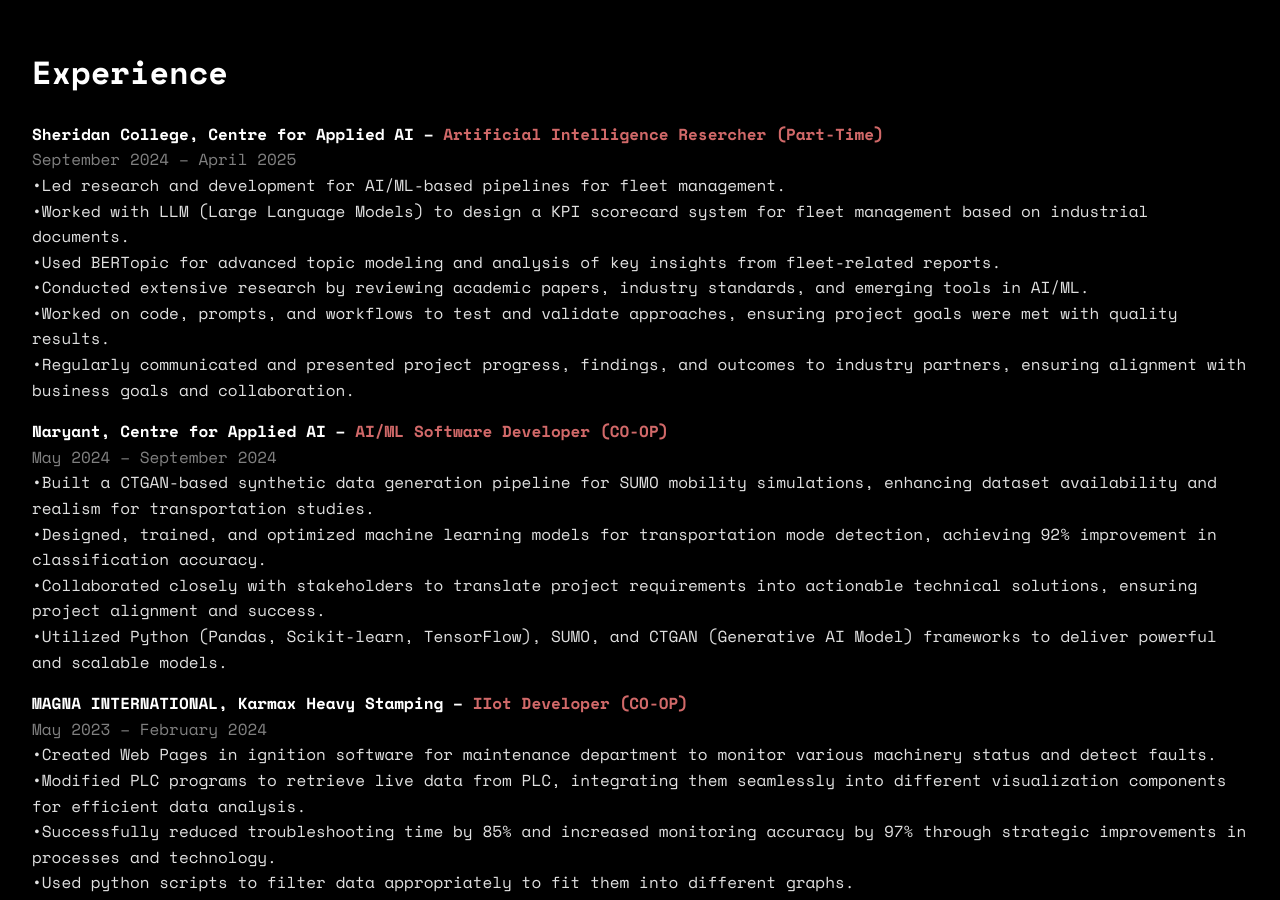
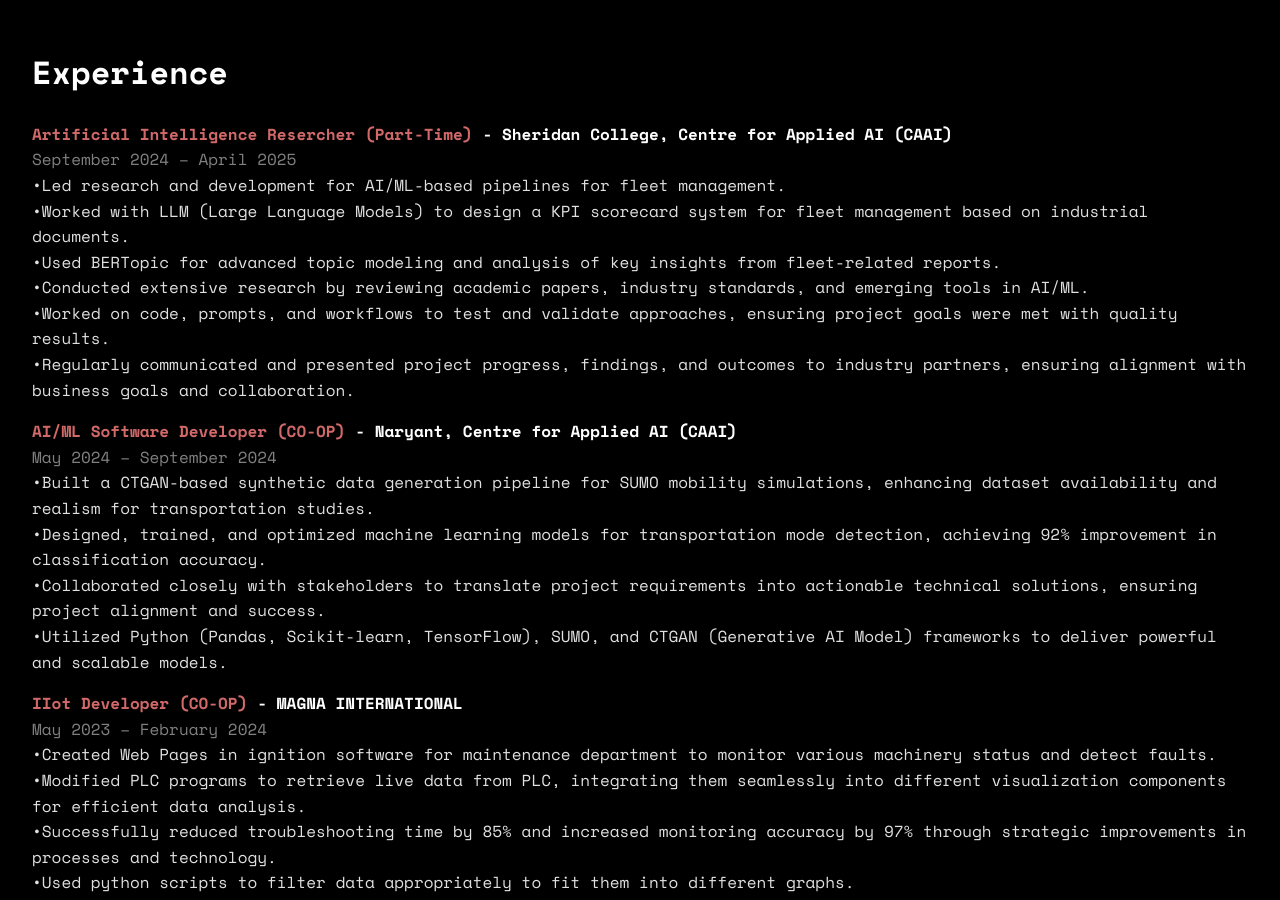
Before and after one commit to het0814/het0814.github.io, a React (Create React App) app: page / in a window 1280 px wide. Shown: the part 920-1820 px from the top of the page. Built offline with nearby package versions, Linux system fonts and the light colour scheme.

Commit message:
changed job title format

```diff
--- a/src/components/Experience.js
+++ b/src/components/Experience.js
@@ -5,19 +5,19 @@ const Experience = () => {
     <section id="experience">
       <h2>Experience</h2>
       <ul>
-        <li><strong>Sheridan College, Centre for Applied AI – <span style={{ color: '#d16969' }}>Artificial Intelligence Resercher (Part-Time)</span></strong><br></br><span style={{ color: '#808080' }}>September 2024 – April 2025</span><br></br>
+        <li><strong><span style={{ color: '#d16969' }}>Artificial Intelligence Resercher (Part-Time)</span> - Sheridan College, Centre for Applied AI (CAAI)</strong><br></br><span style={{ color: '#808080' }}>September 2024 – April 2025</span><br></br>
         •Led research and development for AI/ML-based pipelines for fleet management.<br></br>
         •Worked with LLM (Large Language Models) to design a KPI scorecard system for fleet management based on industrial documents.<br></br>
         •Used BERTopic for advanced topic modeling and analysis of key insights from fleet-related reports.<br></br>
         •Conducted extensive research by reviewing academic papers, industry standards, and emerging tools in AI/ML.<br></br>
         •Worked on code, prompts, and workflows to test and validate approaches, ensuring project goals were met with quality results.<br></br>
         •Regularly communicated and presented project progress, findings, and outcomes to industry partners, ensuring alignment with business goals and collaboration.</li>
-        <li><strong>Naryant, Centre for Applied AI – <span style={{ color: '#d16969' }}>AI/ML Software Developer (CO-OP)</span></strong><br></br><span style={{ color: '#808080' }}>May 2024 – September 2024</span><br></br>
+        <li><strong><span style={{ color: '#d16969' }}>AI/ML Software Developer (CO-OP)</span> - Naryant, Centre for Applied AI (CAAI)</strong><br></br><span style={{ color: '#808080' }}>May 2024 – September 2024</span><br></br>
         •Built a CTGAN-based synthetic data generation pipeline for SUMO mobility simulations, enhancing dataset availability and realism for transportation studies.<br></br>
         •Designed, trained, and optimized machine learning models for transportation mode detection, achieving 92% improvement in classification accuracy.<br></br>
         •Collaborated closely with stakeholders to translate project requirements into actionable technical solutions, ensuring project alignment and success.<br></br>
         •Utilized Python (Pandas, Scikit-learn, TensorFlow), SUMO, and CTGAN (Generative AI Model) frameworks to deliver powerful and scalable models.</li>
-        <li><strong>MAGNA INTERNATIONAL, Karmax Heavy Stamping – <span style={{ color: '#d16969' }}>IIot Developer (CO-OP)</span></strong><br></br><span style={{ color: '#808080' }}>May 2023 – February 2024</span><br></br>
+        <li><strong><span style={{ color: '#d16969' }}>IIot Developer (CO-OP)</span> - MAGNA INTERNATIONAL</strong><br></br><span style={{ color: '#808080' }}>May 2023 – February 2024</span><br></br>
         •Created Web Pages in ignition software for maintenance department to monitor various machinery status and detect faults.<br></br>
         •Modified PLC programs to retrieve live data from PLC, integrating them seamlessly into different visualization components for efficient data analysis.<br></br>
         •Successfully reduced troubleshooting time by 85% and increased monitoring accuracy by 97% through strategic improvements in processes and technology.<br></br>
```
